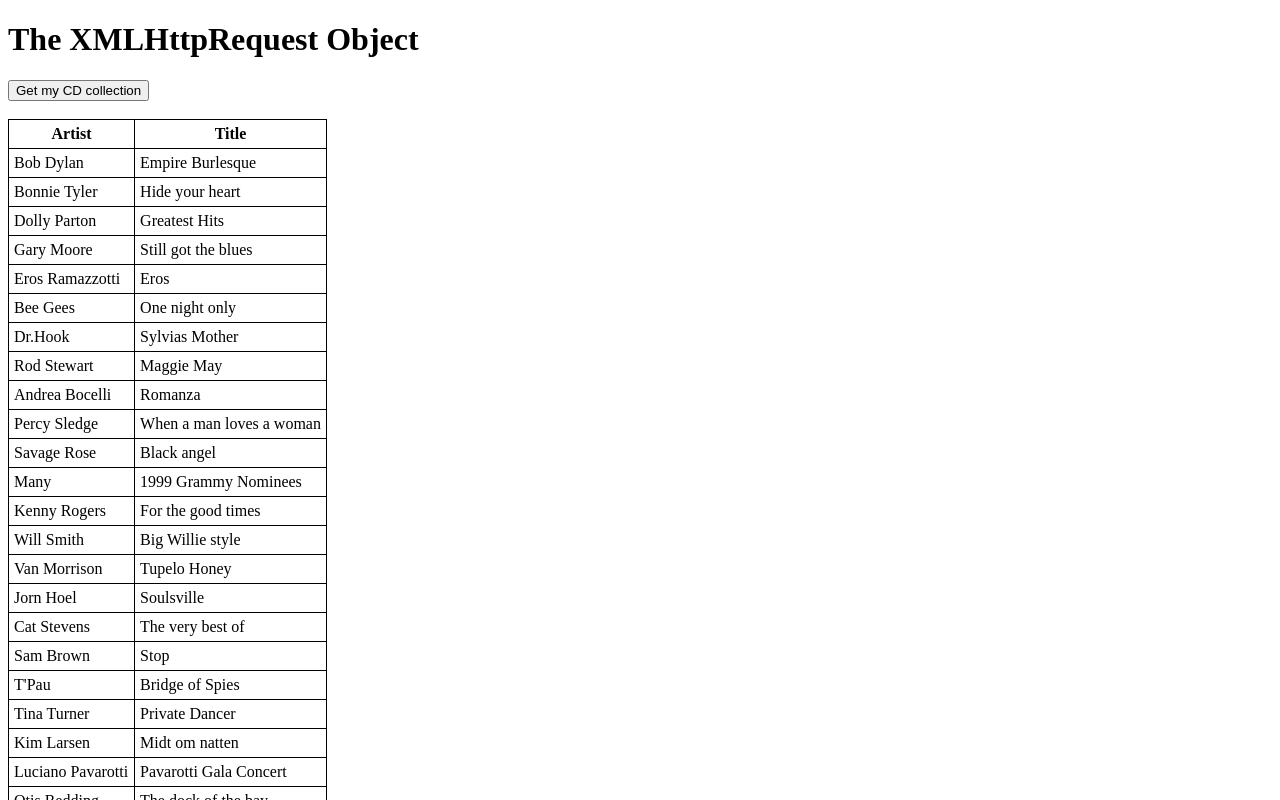
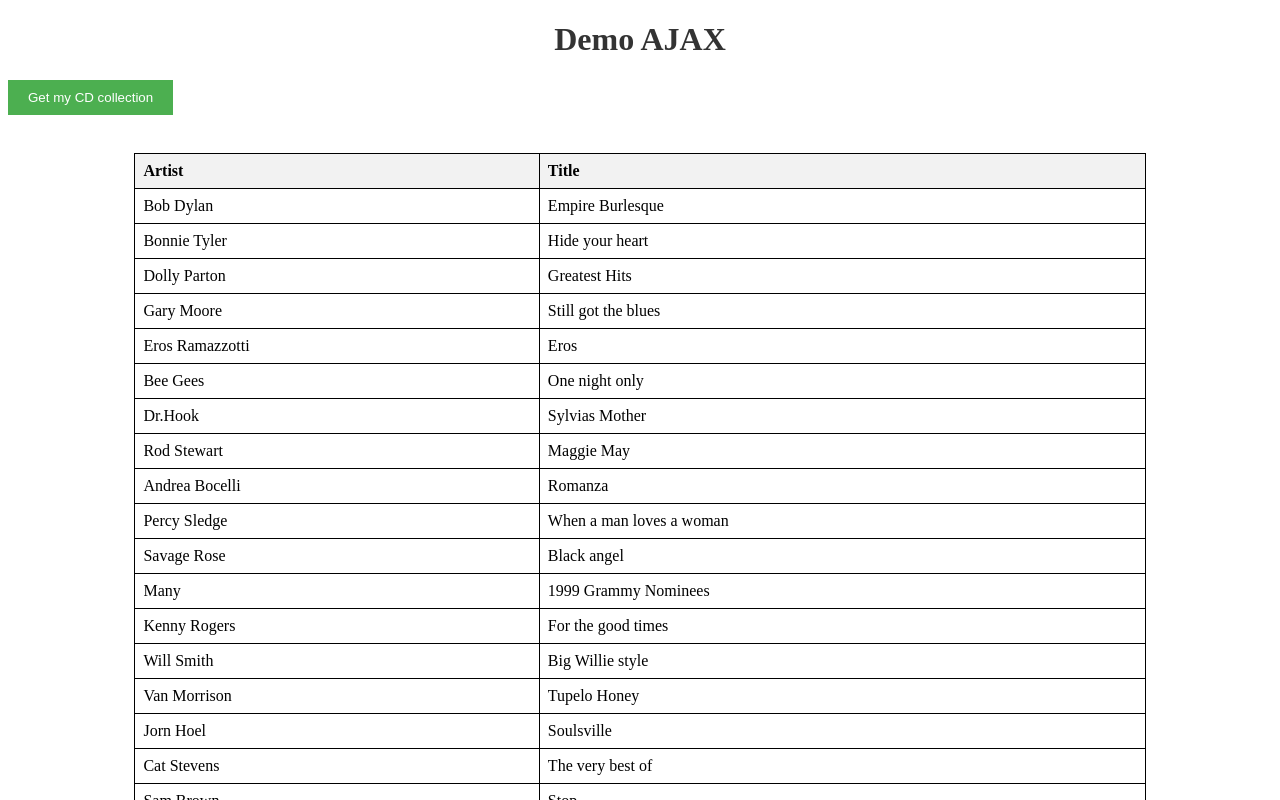
Before and after one commit to nndthuy0101/CODEWEB, a plain HTML site: page Bai68/Ajax.html in a window 1280 px wide. Both pictures are taken after a click on the button "Get my CD collection". Shown: the top 800 px of the page. Drawn offline with Linux system fonts and the light colour scheme.

Commit message:
Update Ajax.html

```diff
--- a/Bai68/Ajax.html
+++ b/Bai68/Ajax.html
@@ -1,5 +1,9 @@
 <!DOCTYPE html>
-<html>
+<html lang="en">
+<head>
+    <meta charset="UTF-8">
+    <meta name="viewport" content="width=device-width, initial-scale=1.0">
+    <title>CD Collection</title>
     <style>
         table, th, td {
             border: 1px solid black;
@@ -7,14 +11,48 @@
         }
 
         th, td {
-        padding: 5px;
+            padding: 8px;
+            text-align: left;
         }
+
+        th {
+            background-color: #f2f2f2;
+        }
+
+        button {
+            padding: 10px 20px;
+            background-color: #4CAF50;
+            color: white;
+            border: none;
+            cursor: pointer;
+        }
+
+        button:hover {
+            background-color: #45a049;
+        }
+
+        h1 {
+            color: #333;
+            text-align: center;
+        }
+
+        #demo {
+            margin: 20px auto;
+            width: 80%;
+            text-align: center;
+        }
+
     </style>
+</head>
 <body>
-        <h1>The XMLHttpRequest Object</h1>
+
+    <h1>Demo AJAX</h1>
     <button type="button" onclick="loadDoc()">Get my CD collection</button>
+
     <br><br>
+
     <table id="demo"></table>
+
     <script>
         function loadDoc() {
             var xhttp = new XMLHttpRequest();
@@ -26,20 +64,24 @@
             xhttp.open("GET", "cd_catalog.xml", true);
             xhttp.send();
         }
+
         function myFunction(xml) {
             var i;
             var xmlDoc = xml.responseXML;
-            var table="<tr><th>Artist</th><th>Title</th></tr>";
+            var table = "<tr><th>Artist</th><th>Title</th></tr>";
             var x = xmlDoc.getElementsByTagName("CD");
-            for (i = 0; i <x.length; i++) {
+
+            for (i = 0; i < x.length; i++) {
                 table += "<tr><td>" +
                 x[i].getElementsByTagName("ARTIST")[0].childNodes[0].nodeValue +
                 "</td><td>" +
                 x[i].getElementsByTagName("TITLE")[0].childNodes[0].nodeValue +
                 "</td></tr>";
             }
+
             document.getElementById("demo").innerHTML = table;
         }
     </script>
+
 </body>
 </html>
```
Lines whose indentation alone changed are shown as unchanged.
